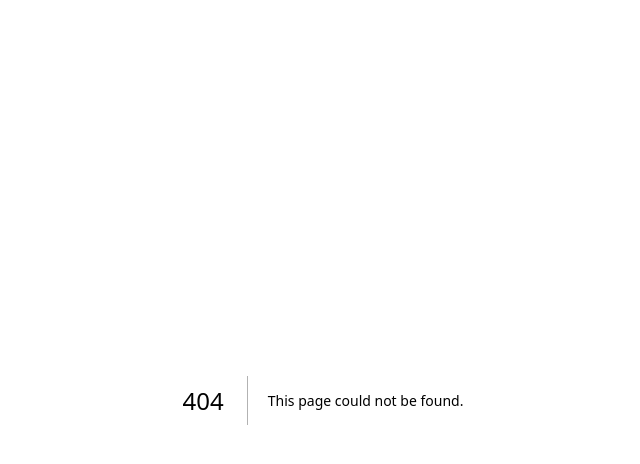
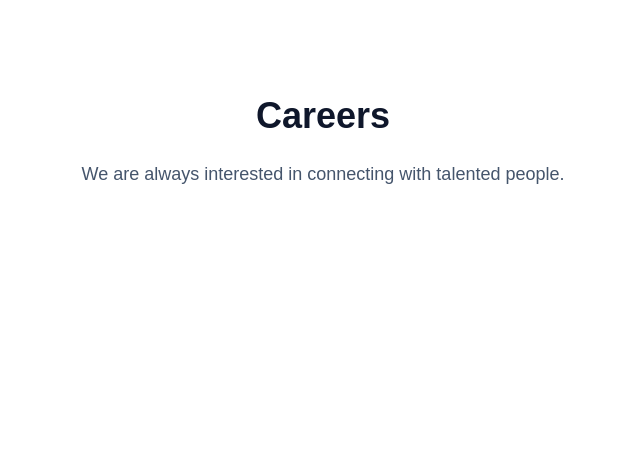
Before and after one commit to cva-sk23/invok-nectar, a Next.js app: page /careers in a window 1280 px wide. Before the commit this address had no page. Shown: the top 464 px of the page, without its empty margins (317-957 px from the left). Built offline with nearby package versions, Linux system fonts and the light colour scheme.

Commit message:
add careers and blog pages

```diff
--- /dev/null
+++ b/app/blog/page.tsx
@@ -0,0 +1,10 @@
+export default function BlogPage() {
+  return (
+    <main className="mx-auto max-w-4xl px-6 py-24 text-center">
+      <h1 className="text-4xl font-semibold text-slate-900">Blog</h1>
+      <p className="mt-6 text-lg text-slate-600">
+        Insights on technology, AI, analytics, finance and digital growth.
+      </p>
+    </main>
+  );
+}
--- /dev/null
+++ b/app/careers/page.tsx
@@ -0,0 +1,10 @@
+export default function CareersPage() {
+  return (
+    <main className="mx-auto max-w-4xl px-6 py-24 text-center">
+      <h1 className="text-4xl font-semibold text-slate-900">Careers</h1>
+      <p className="mt-6 text-lg text-slate-600">
+        We are always interested in connecting with talented people.
+      </p>
+    </main>
+  );
+}
--- a/app/page.tsx
+++ b/app/page.tsx
@@ -43,6 +43,7 @@ export default function Home() {
             </div>
           </div>
 
+
   <nav className="hidden gap-8 text-[15px] font-medium text-slate-700 md:flex">
     <a href="#" className="transition hover:text-slate-900">
         Home
@@ -56,10 +57,10 @@ export default function Home() {
        <a href="#services" className="transition hover:text-slate-900">
        Services
        </a>
-            <a href="#" className="transition hover:text-slate-900">
+       <a href="/careers" className="transition hover:text-slate-900">
        Careers
        </a>
-            <a href="#" className="transition hover:text-slate-900">
+       <a href="/blog" className="transition hover:text-slate-900">
        Blog
        </a>
        <a href="#contact" className="transition hover:text-slate-900">
@@ -257,12 +258,12 @@ export default function Home() {
                 </a>
               </li>
               <li>
-                <a href="#" className="transition hover:text-white">
+                <a href="/careers" className="transition hover:text-white">
                  Careers
                 </a>
               </li>
               <li>
-                <a href="#" className="transition hover:text-white">
+                <a href="/blog" className="transition hover:text-white">
                   Blog
                 </a>
               </li>
```
Lines whose indentation alone changed are shown as unchanged.
